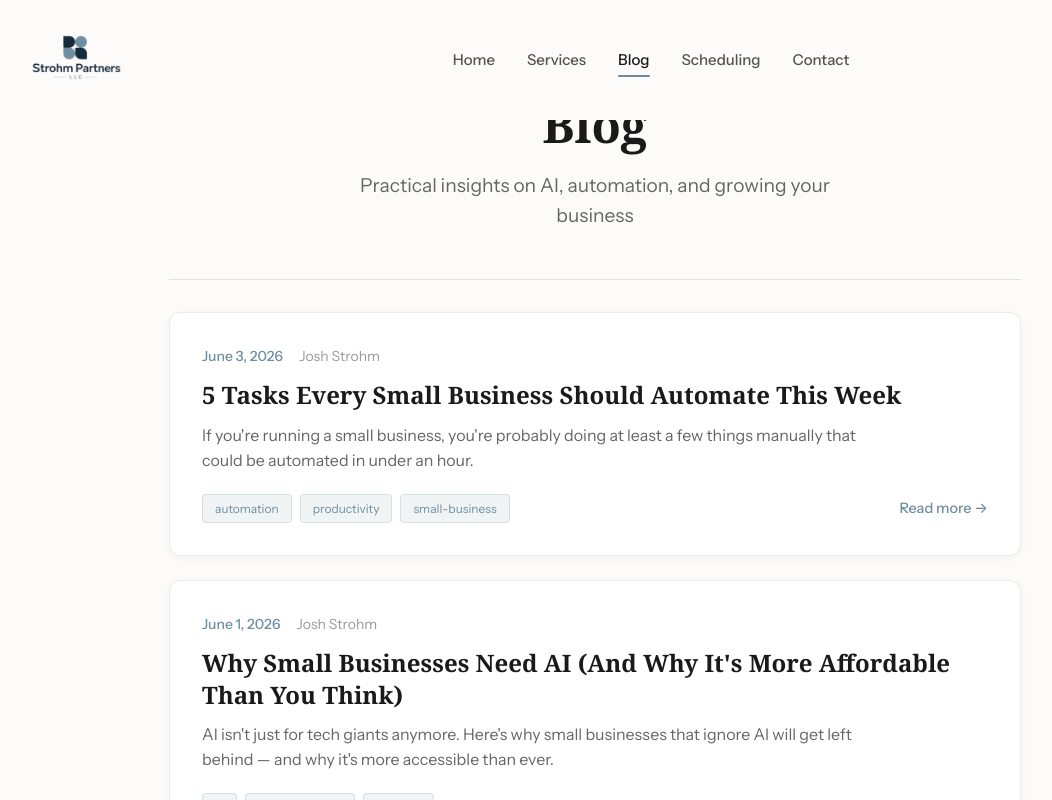
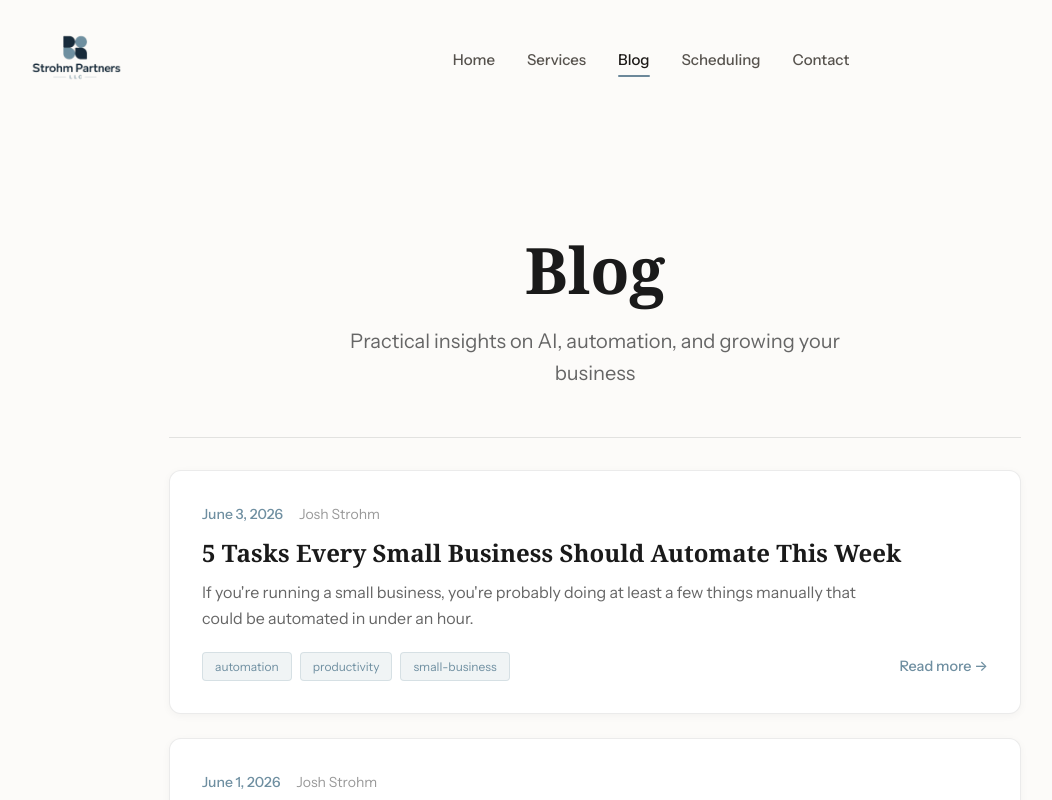
Before and after one commit to josh-strohm/strohmpartners, a React (Vite) app: page /blog in a window 1280 px wide. Shown: the top 800 px of the page, without its empty margins (45-1097 px from the left). Built offline with nearby package versions, Linux system fonts and the light colour scheme; a web font is replaced by a local one.

Commit message:
Fix blog header spacing to match other pages

```diff
--- a/src/pages/Blog.module.css
+++ b/src/pages/Blog.module.css
@@ -1,3 +1,7 @@
+.main {
+  padding-top: var(--header-height);
+}
+
 .blogPage {
   max-width: 900px;
   margin: 0 auto;
@@ -6,20 +10,21 @@
 
 .hero {
   text-align: center;
-  padding: 4rem 0 3rem;
+  padding: var(--space-20) 0 var(--space-12);
   margin-bottom: 2rem;
   border-bottom: 1px solid rgba(0, 0, 0, 0.1);
 }
 
 .heroTitle {
-  font-size: 3rem;
+  font-size: clamp(2.5rem, 5vw, 4rem);
   font-weight: 700;
   margin-bottom: 1rem;
   color: #1a1a1a;
+  font-family: var(--font-serif);
 }
 
 .heroSubtitle {
-  font-size: 1.2rem;
+  font-size: 1.25rem;
   color: #666;
   max-width: 500px;
   margin: 0 auto;
--- a/src/pages/Blog.tsx
+++ b/src/pages/Blog.tsx
@@ -18,7 +18,8 @@
 
 export function Blog() {
   return (
-    <div className={styles.blogPage}>
+    <div className={styles.main}>
+      <div className={styles.blogPage}>
       <motion.div
         className={styles.hero}
         initial={{ opacity: 0, y: -20 }}
@@ -67,6 +68,7 @@
           </motion.article>
         ))}
       </motion.div>
+      </div>
     </div>
   );
 }
```
